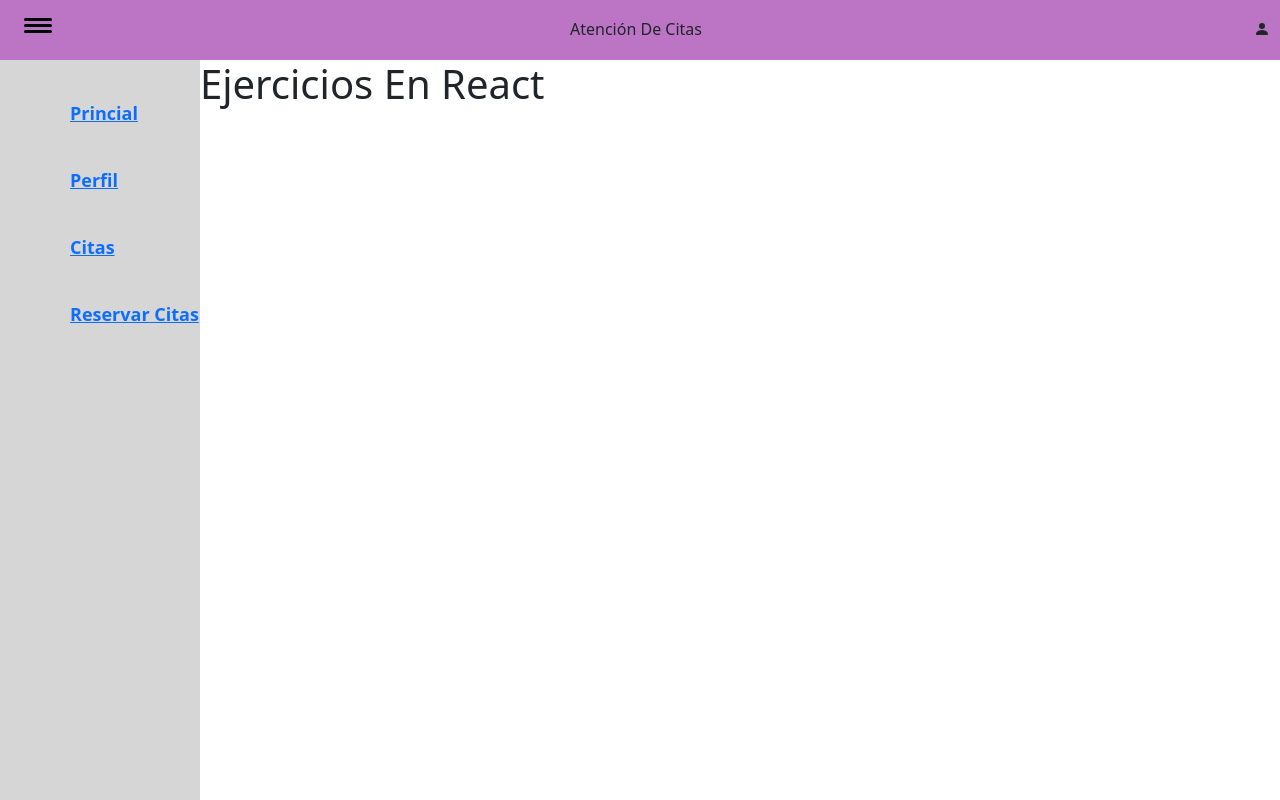
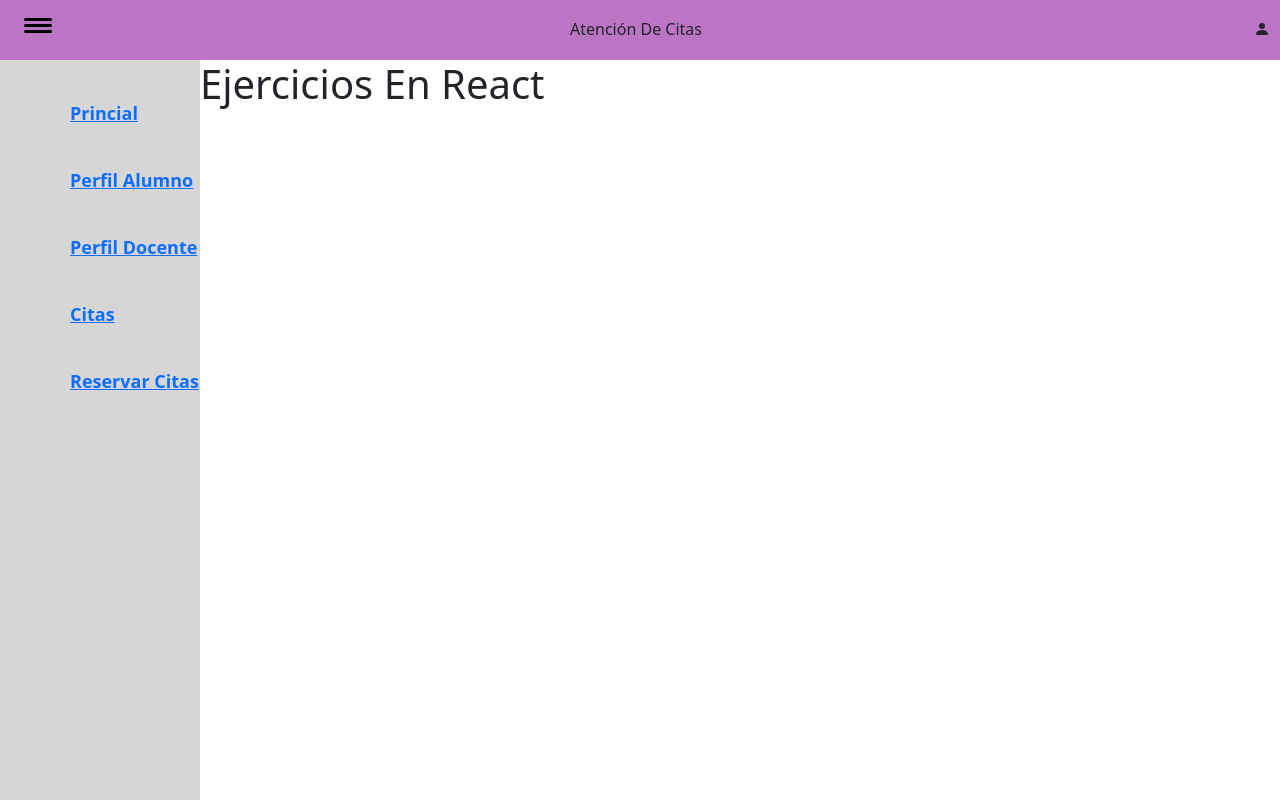
Before and after one commit to PTrabajos/PrograWebEntrega, a Next.js app in the folder solucion/: page / in a window 1280 px wide. Shown: the top 800 px of the page. Built offline with nearby package versions, Linux system fonts and the light colour scheme.

Commit message:
Update layout.js

```diff
--- a/solucion/src/app/layout.js
+++ b/solucion/src/app/layout.js
@@ -40,7 +40,10 @@ function RootLayout({ children }) {
                 <Link href="/Alumno" text="Princial"/>
                 </nav>
                 <nav class="item">
-                <Link href="/PerfilDocente" text="Perfil"/>
+                <Link href="/Perfil" text="Perfil Alumno"/>
+                </nav>
+                <nav class="item">
+                <Link href="/PerfilDocente" text="Perfil Docente"/>
                 </nav>
                 <nav class="item">
                 <Link href="/MisCitas" text="Citas"/>
```
